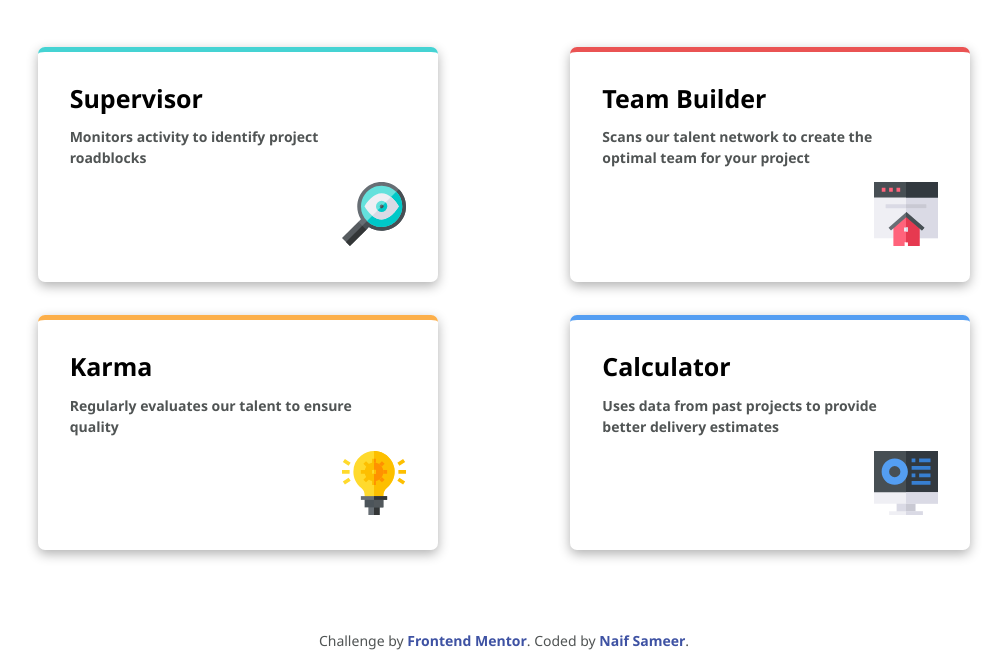
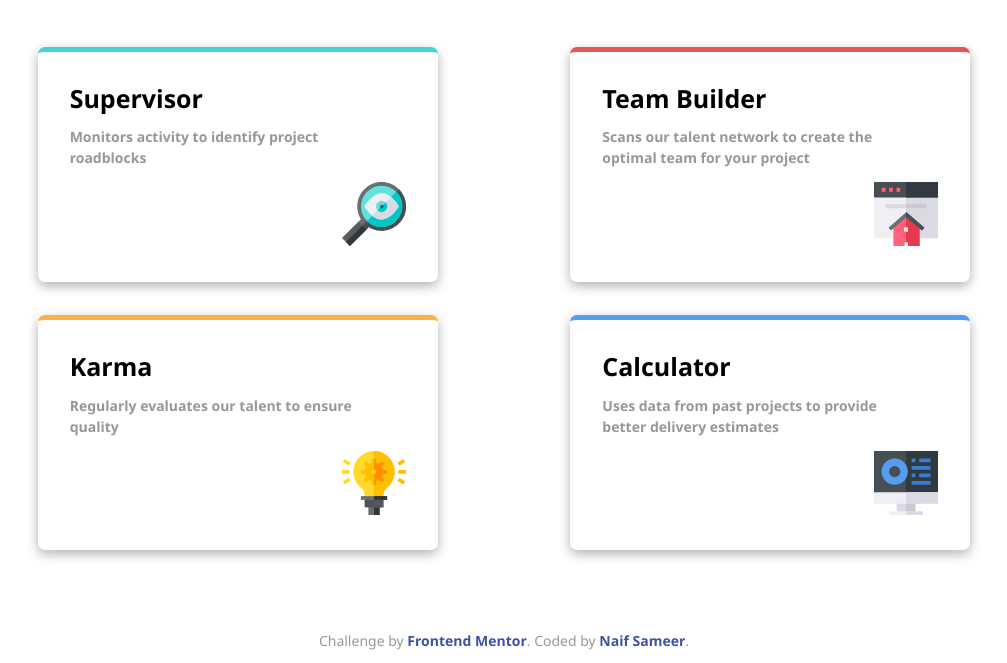
Before and after one commit to naif-sameer/four-card-feature-section-master, a plain HTML site: page index.html in a window 1280 px wide. Shown: the part 199-862 px from the top of the page, without its empty margins (136-1143 px from the left). Drawn offline with Linux system fonts and the light colour scheme.

Commit message:
edite the second color

```diff
--- a/css/sass/style.scss
+++ b/css/sass/style.scss
@@ -2,7 +2,7 @@
 
 ////////////////
 $fs: 20;
-$second-color: rgb(80, 84, 84);
+$second-color: rgba(80, 84, 84, .6);
 
 %lh{
   line-height: 1.5;
```
Also changed, not shown: css/style.css.
